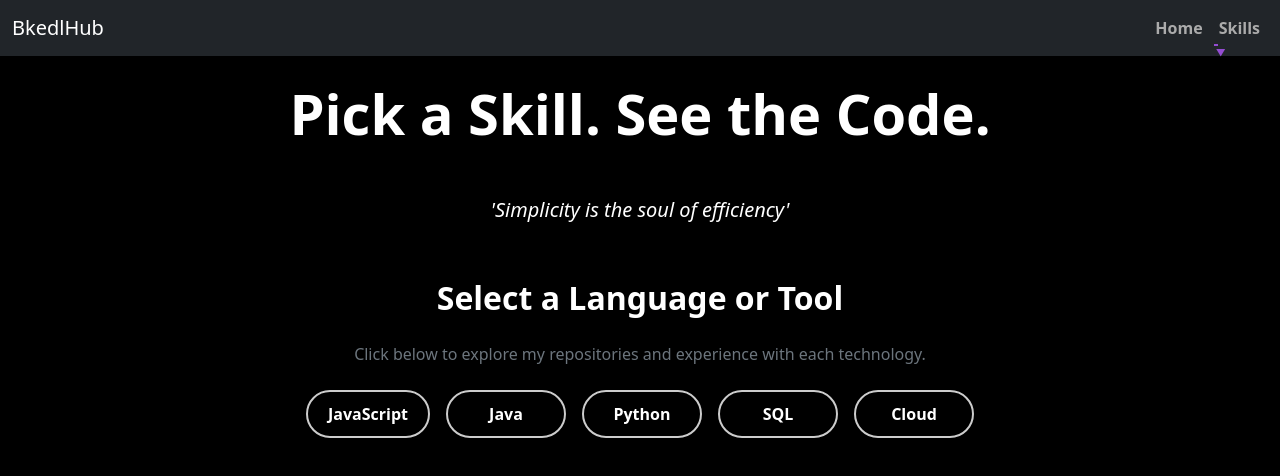
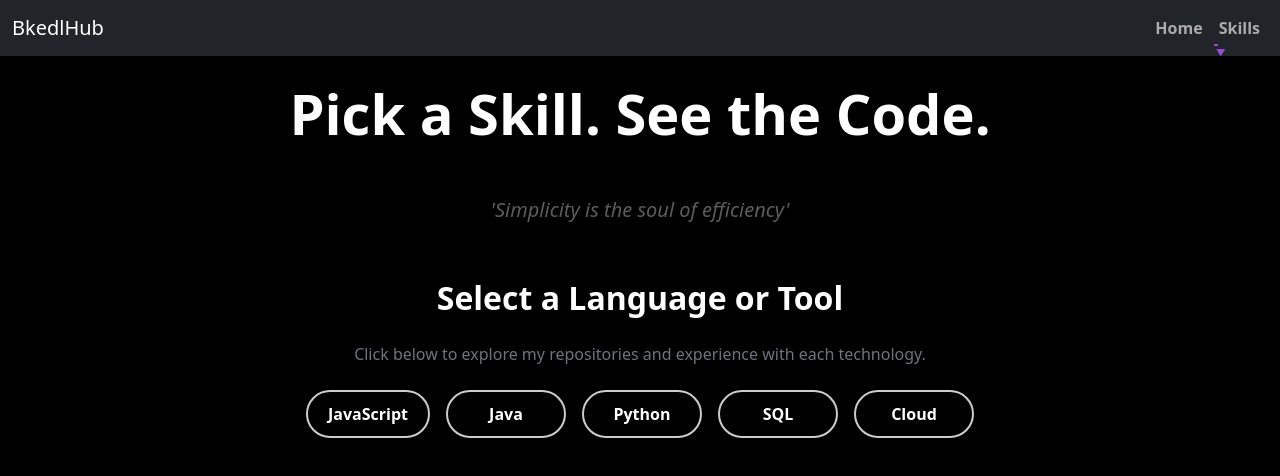
Before and after one commit to Bkedl/bkedl-hub, a React (Create React App) app: page / in a window 1280 px wide. Shown: the top 476 px of the page. Built offline with nearby package versions, Linux system fonts and the light colour scheme.

Commit message:
Changed fading effects

```diff
--- a/src/QuoteRotator.js
+++ b/src/QuoteRotator.js
@@ -3,27 +3,37 @@ import quotes from "./quotes";
 
 function QuoteRotator() {
   const [index, setIndex] = useState(0);
-  const [fade, setFade] = useState(true);
+  const [fade, setFade] = useState(false);
 
   useEffect(() => {
-    const fadeOutTimeout = setTimeout(() => setFade(false), 1500);
+    setFade(true);
+
+    const cycle = () => {
+      const fadeOutTimeout = setTimeout(() => setFade(false), 1000);
+
       const changeQuoteTimeout = setTimeout(() => {
         setIndex((prev) => (prev + 1) % quotes.length);
         setFade(true);
+        cycle();
       }, 2000);
 
       return () => {
         clearTimeout(fadeOutTimeout);
         clearTimeout(changeQuoteTimeout);
       };
-  }, [index]);
+    };
+
+    const cleanup = cycle();
+
+    return cleanup;
+  }, []);
 
   return (
     <blockquote
       className="blockquote text-center my-4 quote-rotator"
       style={{
         opacity: fade ? 1 : 0,
-        transition: "opacity 0.5s ease-in-out",
+        transition: "opacity 1s ease-in-out",
         minHeight: "3em",
       }}
     >
```
Lines whose indentation alone changed are shown as unchanged.
